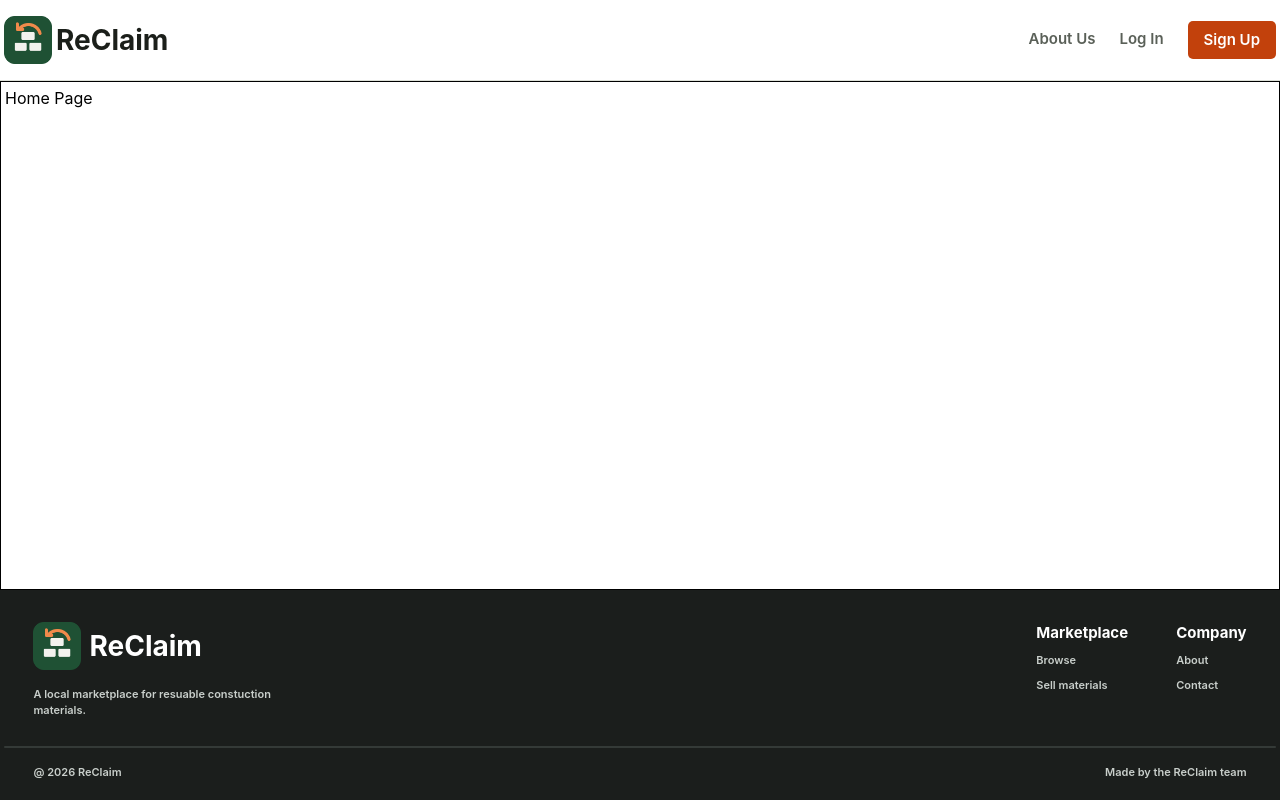
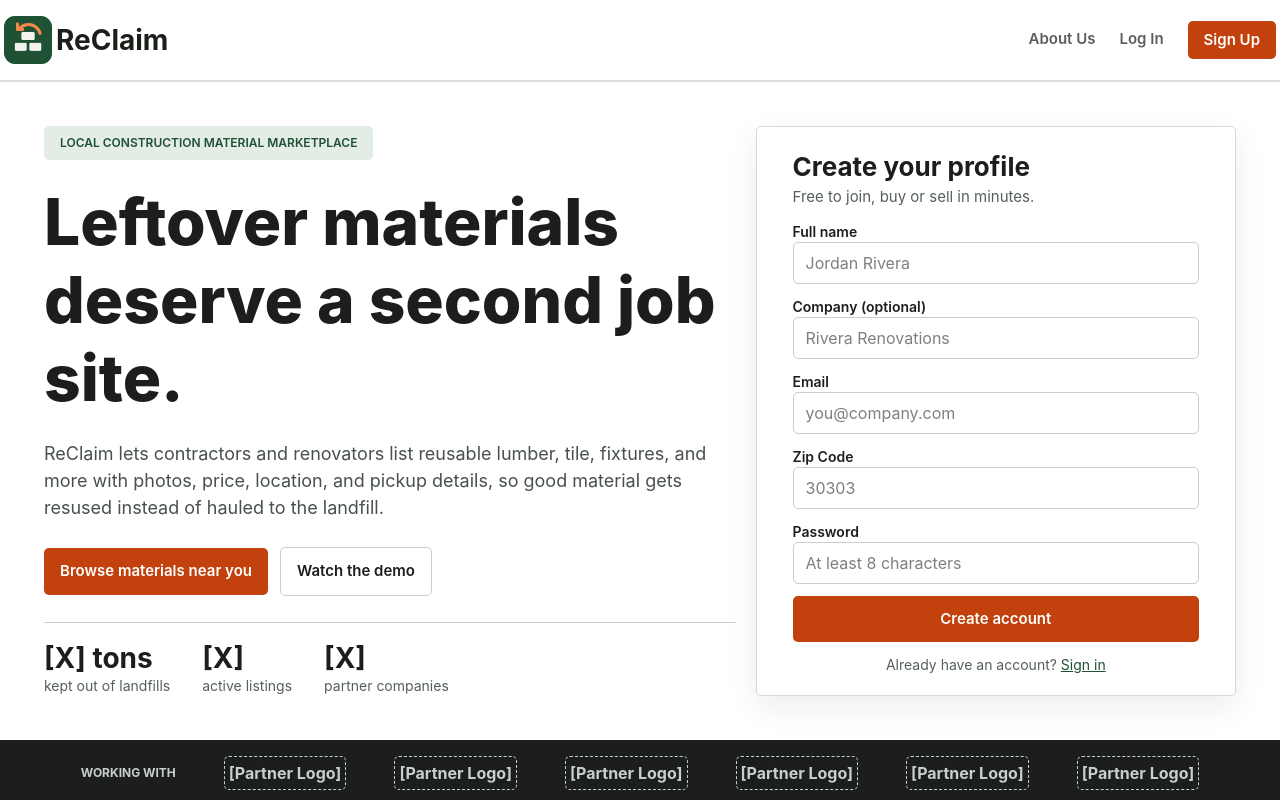
Before and after one commit to masonE17/reclaim, a React (Vite) app in the folder client/: page / in a window 1280 px wide. Shown: the top 800 px of the page. Built offline with nearby package versions, Linux system fonts and the light colour scheme.

Commit message:
Main page content & working with companies sections done.

```diff
--- a/client/src/App.tsx
+++ b/client/src/App.tsx
@@ -10,7 +10,7 @@ export default function App() {
     return (
         <div className="min-h-screen flex flex-col">
             {/* Header */}
-            <div className="sticky top-0 z-50 w-full bg-[#FFFFFF] flex justify-center items-center py-3 border-b border-[#DDE0D8]">
+            <div className="sticky top-0 z-50 w-full bg-[#FFFFFF] flex justify-center items-center py-3 border-b-2 border-[#DDE0D8]">
                 <div className="w-full max-w-325 flex flex-row justify-between items-center p-1">
                     <div className="flex flex-row justify-center items-center gap-1">
                         <img src="/ReClaim-icon.png" alt="ReClaim Logo" className="w-12 h-12" />
@@ -32,10 +32,107 @@ export default function App() {
                 </div>
             </div>
 
+            <div className="flex-1 w-full max-w-325 mx-auto p-10">
+                {/* Main page content section */}
+                <div className="w-full flex flex-row justify-between items-stretch gap-5 p-1">
+                    {/* Content section */}
+                    <div className="w-180 flex flex-col justify-between items-start gap-2">
+                        <div className="bg-[#E3EDE6] py-2 px-4 rounded-[5px]">
+                            <p className="font-semibold text-[#1F5134] text-[12px]">LOCAL CONSTRUCTION MATERIAL MARKETPLACE</p>
+                        </div>
+                        <p className="font-extrabold text-[#1B1E1C] text-[64px]">Leftover materials</p>
+                        <p className="font-extrabold text-[#1B1E1C] text-[64px] -mt-8">deserve a second job</p>
+                        <p className="font-extrabold text-[#1B1E1C] text-[64px] -mt-8">site.</p>
+                        <p className="text-[#48514C] text-[18px]">ReClaim lets contractors and renovators list reusable lumber, tile, fixtures, and more with photos, price, location, and pickup details, so good material gets resused instead of hauled to the landfill.</p>
+                        <div className="w-full flex flex-row justify-start items-center gap-3 my-3">
+                            <button className="text-[#FFFFFF] bg-[#C2410C] hover:bg-[#9A3412] py-3 px-4 rounded-[5px] font-semibold text-[15px] hover:cursor-pointer">Browse materials near you</button>
+                            <button className="text-[#1B1E1C] bg-[#FFFFFF] hover:bg-[#F1F2EE] py-3 px-4 border border-[#C9CFCB] rounded-[5px] font-semibold text-[15px] hover:cursor-pointer">Watch the demo</button>
+                        </div>
+                        <div className="w-full border-b border-[#C9CFCB] rounded-[5px]"></div>
+                        <div className="w-full flex flex-row justify-start items-center gap-8">
+                            <div className="flex flex-col justify-center items-start">
+                                <p className="font-bold text-[#1B1E1C] text-[28px]">[X] tons</p>
+                                <p className="text-[#55605A] text-[14px] -mt-1">kept out of landfills</p>
+                            </div>
+                            <div className="flex flex-col justify-center items-start">
+                                <p className="font-bold text-[#1B1E1C] text-[28px]">[X]</p>
+                                <p className="text-[#55605A] text-[14px] -mt-1">active listings</p>
+                            </div>
+                            <div className="flex flex-col justify-center items-start">
+                                <p className="font-bold text-[#1B1E1C] text-[28px]">[X]</p>
+                                <p className="text-[#55605A] text-[14px] -mt-1">partner companies</p>
+                            </div>
+                        </div>
+                    </div>
+
+                    {/* Sign up form section */}
+                    <div className="w-125 border border-[#D9D7D0] bg-[#FFFFFF] rounded-[5px] flex flex-col justify-center items-center gap-3 py-5 shadow-[0_12px_32px_rgba(27,30,28,0.08)]">
+                        <div className="w-[85%] flex flex-col justify-center items-start">
+                            <p className="font-bold text-[#1B1E1C] text-[26px]">Create your profile</p>
+                            <p className="text-[#55605A] text-[15px]">Free to join, buy or sell in minutes.</p>
+                        </div>
+                        <div className="w-[85%] flex flex-col justify-center items-start">
+                            <p className="font-semibold text-[#1B1E1C] text-[14px]">Full name</p>
+                            <input type="text" placeholder="Jordan Rivera" className="w-full border border-[#C9CFCB] rounded-[5px] px-3 py-2" />
+                        </div>
+                        <div className="w-[85%] flex flex-col justify-center items-start">
+                            <p className="font-semibold text-[#1B1E1C] text-[14px]">Company (optional)</p>
+                            <input type="text" placeholder="Rivera Renovations" className="w-full border border-[#C9CFCB] rounded-[5px] px-3 py-2" />
+                        </div>
+                        <div className="w-[85%] flex flex-col justify-center items-start">
+                            <p className="font-semibold text-[#1B1E1C] text-[14px]">Email</p>
+                            <input type="email" placeholder="you@company.com" className="w-full border border-[#C9CFCB] rounded-[5px] px-3 py-2" />
+                        </div>
+                        <div className="w-[85%] flex flex-col justify-center items-start">
+                            <p className="font-semibold text-[#1B1E1C] text-[14px]">Zip Code</p>
+                            <input type="text" placeholder="30303" className="w-full border border-[#C9CFCB] rounded-[5px] px-3 py-2" />
+                        </div>
+                        <div className="w-[85%] flex flex-col justify-center items-start">
+                            <p className="font-semibold text-[#1B1E1C] text-[14px]">Password</p>
+                            <input type="password" placeholder="At least 8 characters" className="w-full border border-[#C9CFCB] rounded-[5px] px-3 py-2" />
+                        </div>
+                        <button className="w-[85%] text-[#FFFFFF] bg-[#C2410C] hover:bg-[#9A3412] py-3 px-4 rounded-[5px] font-semibold text-[15px] hover:cursor-pointer">Create account</button>
+                        <p className="text-[#55605A] text-[14px]">Already have an account? <span className="text-[#1F5134] hover:underline cursor-pointer underline">Sign in</span></p>
+                    </div>
+                </div>
+            </div>
+
+            {/* Companies working with divider section */}
+            <div className="w-full bg-[#1B1E1C] flex justify-center items-center py-3">
+                <div className="w-full max-w-325 flex flex-row justify-center items-center gap-12 p-1">
+                    <p className="text-[#C9CFCB] font-bold text-[12px]">WORKING WITH</p>
+                    <div className="border border-[#C9CFCB] p-1 border-dashed rounded-[5px]">
+                        <p className="text-[#C9CFCB] font-bold text-[16px]">[Partner Logo]</p>
+                    </div>
+                    <div className="border border-[#C9CFCB] p-1 border-dashed rounded-[5px]">
+                        <p className="text-[#C9CFCB] font-bold text-[16px]">[Partner Logo]</p>
+                    </div>
+                    <div className="border border-[#C9CFCB] p-1 border-dashed rounded-[5px]">
+                        <p className="text-[#C9CFCB] font-bold text-[16px]">[Partner Logo]</p>
+                    </div>
+                    <div className="border border-[#C9CFCB] p-1 border-dashed rounded-[5px]">
+                        <p className="text-[#C9CFCB] font-bold text-[16px]">[Partner Logo]</p>
+                    </div>
+                    <div className="border border-[#C9CFCB] p-1 border-dashed rounded-[5px]">
+                        <p className="text-[#C9CFCB] font-bold text-[16px]">[Partner Logo]</p>
+                    </div>
+                    <div className="border border-[#C9CFCB] p-1 border-dashed rounded-[5px]">
+                        <p className="text-[#C9CFCB] font-bold text-[16px]">[Partner Logo]</p>
+                    </div>
+                </div>
+            </div>
+
             <div className="flex-1 w-full max-w-325 mx-auto border border-black p-1">
-                {/* Add this page's code inside this div */}
-                <p>Home Page</p>
+                {/* About us content section */}
+                <p>ABOUT US</p>
             </div>
+
+            <div className="flex-1 w-full max-w-325 mx-auto border border-black p-1">
+                {/* Demo video content section */}
+                <p>DEMO VIDEO</p>
+            </div>
+
+            {/* Footer section - COMPONENTS */}
             <Footer />
         </div>
     );
--- a/client/src/components/Header.tsx
+++ b/client/src/components/Header.tsx
@@ -11,7 +11,7 @@ type HeaderProps = {
 export default function Header({ isBrowse, isSell, isMessages, isCart }: HeaderProps) {
     return (
         // Header
-        <div className="sticky top-0 z-50 w-full bg-[#FFFFFF] flex justify-center items-center py-3 border-b border-[#DDE0D8]">
+        <div className="sticky top-0 z-50 w-full bg-[#FFFFFF] flex justify-center items-center py-3 border-b-2 border-[#DDE0D8]">
             <div className="w-full max-w-325 flex flex-row justify-between items-center p-1">
                 <Link to="/" className="flex flex-row justify-center items-center gap-1">
                     <img src="/ReClaim-icon.png" alt="ReClaim Logo" className="w-12 h-12" />
```
